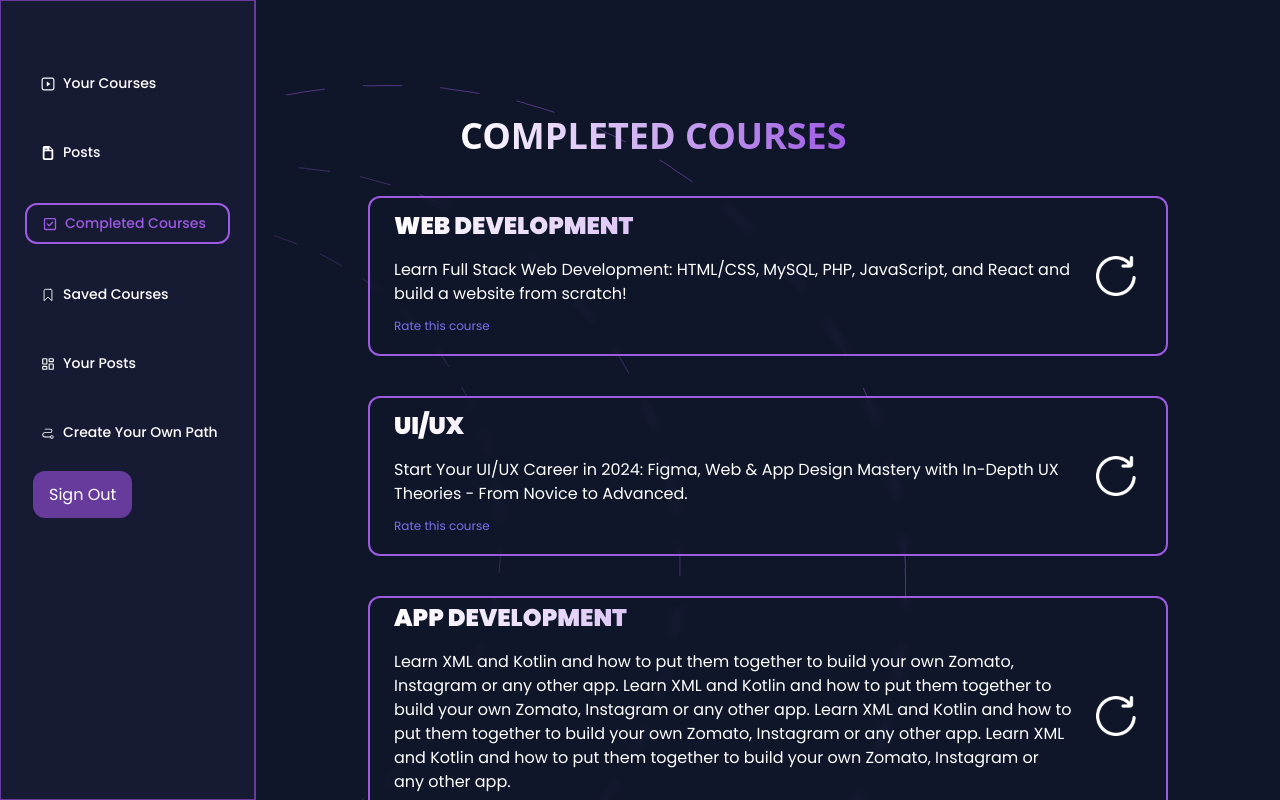
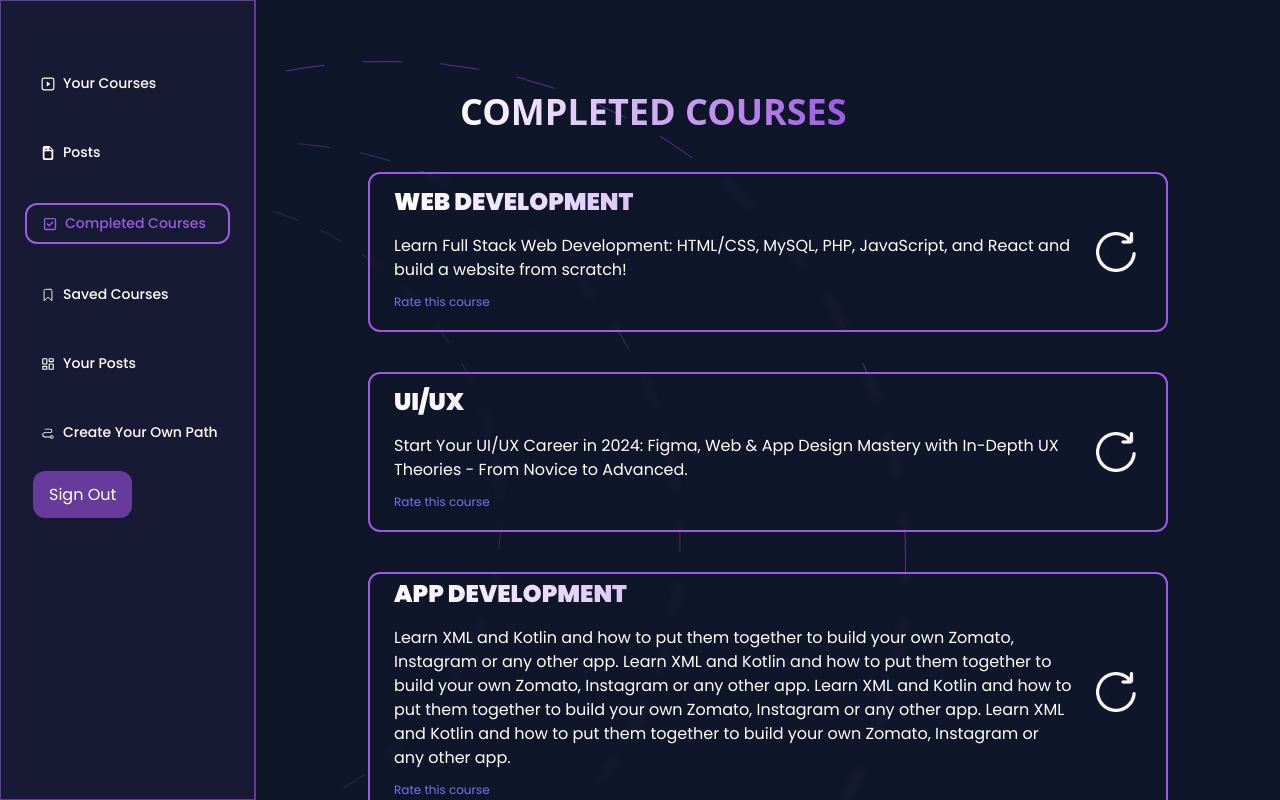
Before and after one commit to MLSAKIIT/AlgoArena, a Next.js app: page /dashboard/completed-courses in a window 1280 px wide. Shown: the top 800 px of the page. Built offline with nearby package versions, Linux system fonts and the light colour scheme; no server answers.

Commit message:
responsiveness fixing in completedCourses

```diff
--- a/src/app/(dashboard)/dashboard/completed-courses/page.jsx
+++ b/src/app/(dashboard)/dashboard/completed-courses/page.jsx
@@ -5,7 +5,7 @@ export default function dashboard() {
   return (
     <div className="flex w-screen">
       <Sidebar></Sidebar>
-      <div className="md:absolute xl:w-[80%] lg:w-[70%]  md:w-[96%] lg:left-[20%] 2xl:left-[14%] mt-20 sm:mt-12">
+      <div className="md:absolute xl:w-[80%] lg:w-[70%]  md:w-[96%] lg:left-[20%] 2xl:left-[14%] mt-20 sm:mt-12 lg:mt-6">
       <CompletedCourses username="AYUSH RANJAN"></CompletedCourses>
       </div>
     </div>
```
